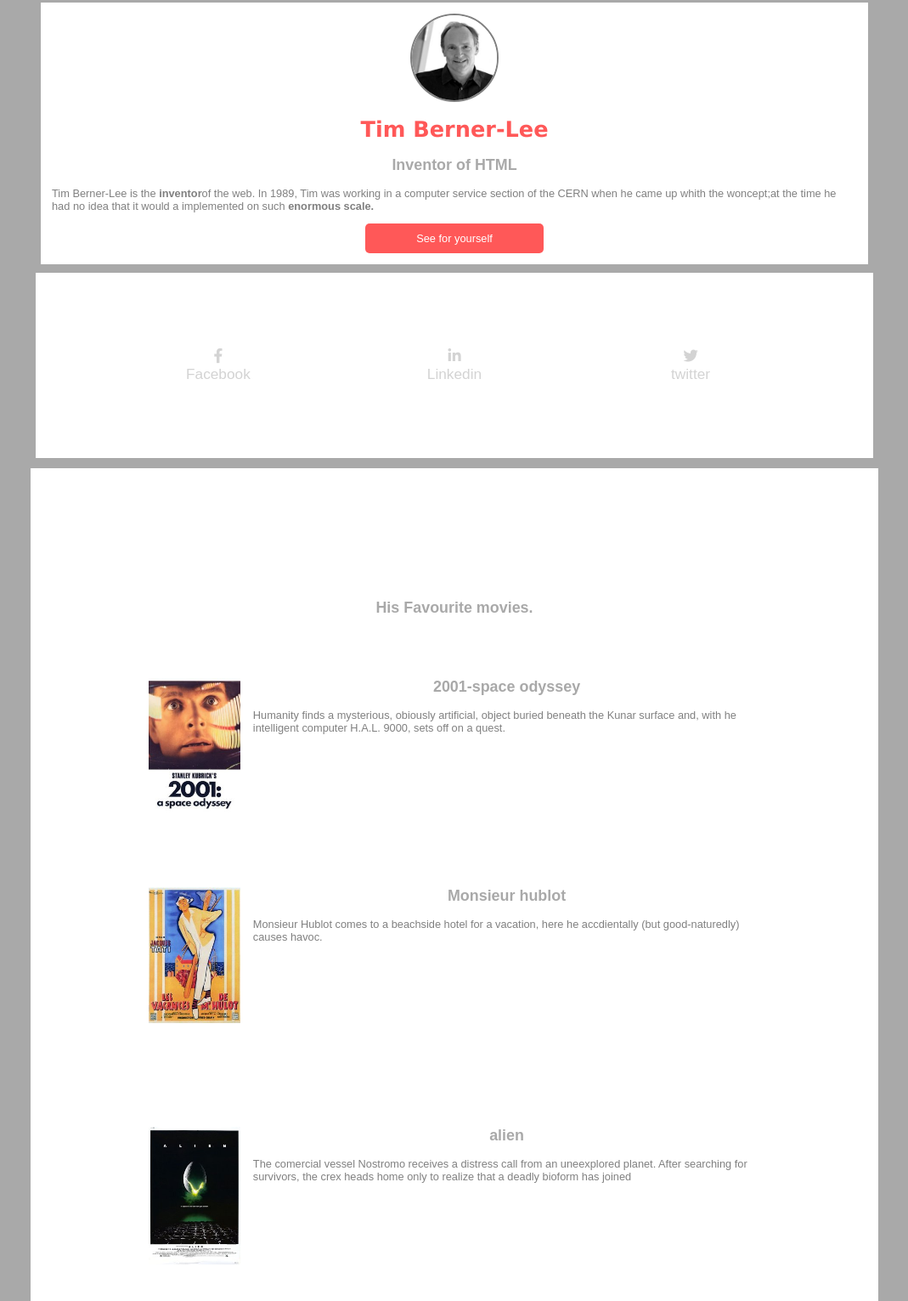
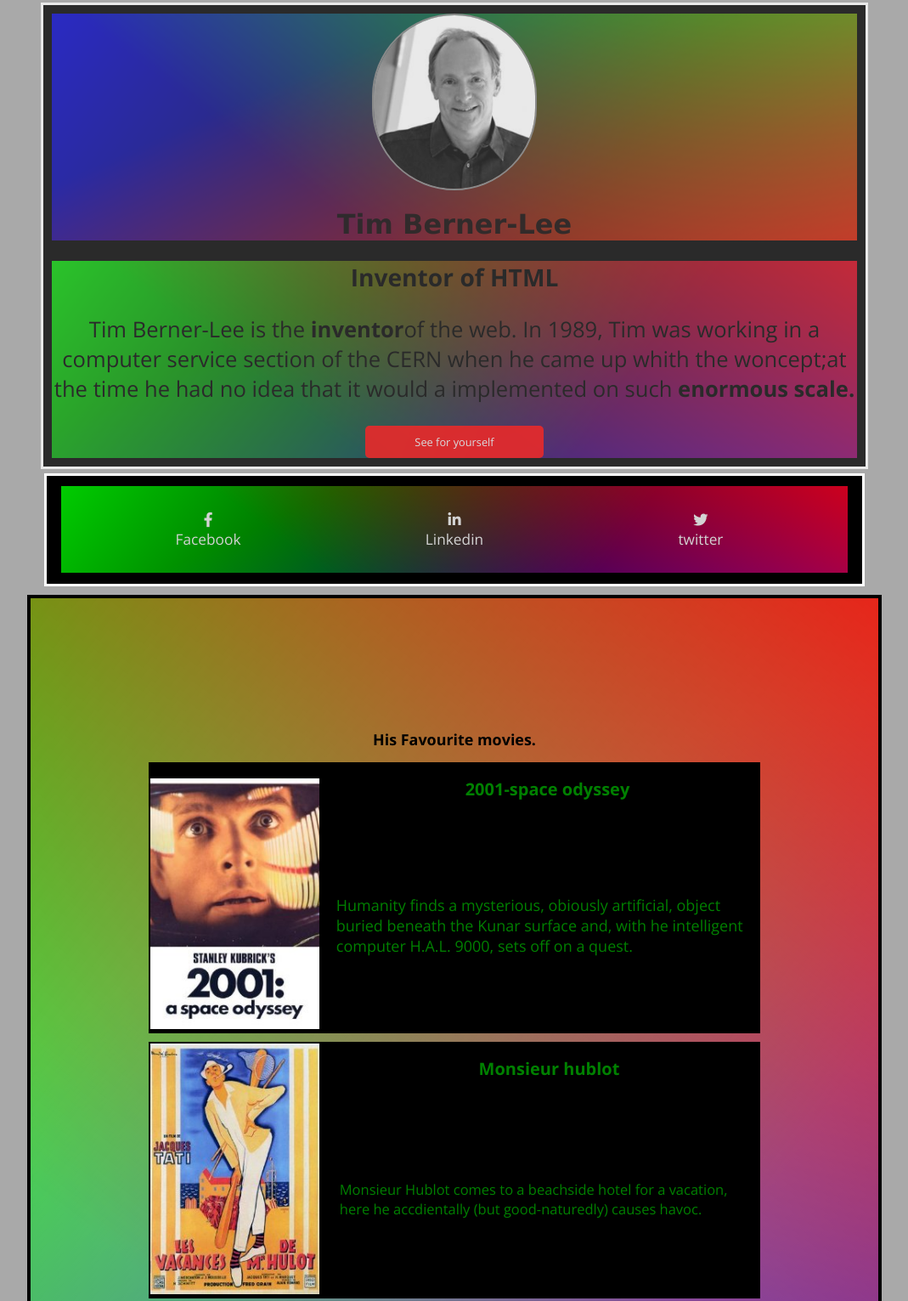
Before and after one commit to dorianstorella/Tim-Berner-Lee, a plain HTML site: page index.html in a window 1280 px wide. Shown: the part 5-1536 px from the top of the page at 85% size, without its empty margins (105-1174 px from the left). Drawn offline with nearby package versions, Linux system fonts and the light colour scheme.

Commit message:
ajout de template changement de couleur

```diff
--- a/index.html
+++ b/index.html
@@ -4,23 +4,24 @@
     <title>Tim berner lee</title>
     <link rel="stylesheet" href="style.css">
     <link rel="stylesheet" href="https://cdnjs.cloudflare.com/ajax/libs/font-awesome/5.9.0/css/all.css">
-
+    <link rel="stylesheet" href="http://fonts.googleapis.com/css?family=Open+Sans:400,300,700|Montserrat:400,700">
 </head>
 <body>
 
 <header>
-
+    <div class="tim">
         <img src="image/timbernerlee.jpg" alt="tim berner-lee">
         <h1>Tim Berner-Lee</h1>
+    </div>
+    <div class="inventor">
         <h2>Inventor of HTML</h2>
-
         <p>Tim Berner-Lee is the <strong>inventor</strong>of the web. In 1989, Tim was working in a computer service section of the CERN when he came up whith the woncept;at the time he had no idea that it would a implemented on such <strong>enormous scale.</strong></p>
         <span class="buton"><a href="https://fr.wikipedia.org/wiki/Tim_Berners-Lee">See for yourself</a></span>
-
+    </div>
 </header>
 
 <nav>
-
+     <div class="nav">
         <ul>
 
            <li> <a href=""><i class="fab fa-facebook-f"></i><br>Facebook</a></li>
@@ -29,6 +30,7 @@
 
         </ul>
 
+</div>
  </nav>
  <main>
         <h2>His Favourite movies.</h2>
@@ -36,19 +38,21 @@
 
 
 <section class="odyssey">
-        <img src="image/2001.jpg" alt="2001: a space pdyssey">
-        <h2>2001-space odyssey</h2>
-        <p>Humanity finds a mysterious, obiously artificial, object buried beneath the Kunar surface and, with he intelligent computer H.A.L. 9000, sets off on a quest.</p>
+
+        <div class="item1"><img src="image/2001.jpg" alt="2001: a space odyssey"></div>
+       <div class="item2"><h2>2001-space odyssey</h2></div>
+       <div class="item3"> <p>Humanity finds a mysterious, obiously artificial, object buried beneath the Kunar surface and, with he intelligent computer H.A.L. 9000, sets off on a quest.</p></div>
+    </div>
 </section>
     <section class="hublot">
-            <img src="image/image4.jpg" alt="monsieur hublot">
-            <h2>Monsieur hublot</h2>
-            <p>Monsieur Hublot comes to a beachside hotel for a vacation, here he accdientally (but good-naturedly) causes havoc. </p>
+           <div class="item4"> <img src="image/image4.jpg" alt="monsieur hublot"></div>
+           <div class="item5"> <h2>Monsieur hublot</h2></div>
+           <div class="item6"> <p>Monsieur Hublot comes to a beachside hotel for a vacation, here he accdientally (but good-naturedly) causes havoc.</p></div>
     </section>
     <section class="alien">
-        <img src="image/alien.jpg" alt="alien">
-        <h2>alien</h2>
-        <p>The comercial vessel Nostromo receives a distress call from an uneexplored planet. After searching for survivors, the crex heads home only to realize that a deadly bioform has joined</p>
+       <div class="item7"> <img src="image/alien.jpg" alt="alien"></div>
+       <div class="item8"> <h2>alien</h2></div>
+        <div class="item9"><p>The comercial vessel Nostromo receives a distress call from an uneexplored planet. After searching for survivors, the crex heads home only to realize that a deadly bioform has joined</p></div>
     </section>
 </main>
 
--- a/style.css
+++ b/style.css
@@ -1,7 +1,10 @@
 body {
     background-color:darkgray;
-   font-family: sans-serif;
-   font-size: 80%;
+    opacity:1;
+    font-size: 80%;
+    font-family: 'Montserrat', sans-serif;
+    font-family: 'Open Sans', sans-serif;
+
 }
 
 header {
@@ -10,7 +13,8 @@ header {
     padding: 10px;
     border: solid white;
     margin:auto ;
-    background-color:white;
+    background-color:black;
+    opacity:0.75;
     display:block;
     width:75%;
 
@@ -22,21 +26,21 @@ header img {
     display:block;
     margin-left:auto;
     margin-right:auto;
-    width:50%;
+
     border-radius: 200px;
-    height:100px;
-    width:100px;
+    height:150px;
+
     border:2px solid gray;
 }
 h1 {
 
     color:red;
-    opacity: 0.65;
+    opacity: 0.9;
     text-align:center;
     font-family: verdana, serif;
 }
 h2 {
-    color:darkgray;
+    color:black;
     text-align: center;
     font-size: 140%;
 
@@ -45,7 +49,7 @@ span {
     padding:10px;
     width: 50px;
     background-color: red;
-    opacity:0.65;
+    opacity:0.9;
     margin-left:auto;
     margin-right:auto;
     display:block;
@@ -74,71 +78,168 @@ ul  {
     display:flex;
     flex-direction:row;
     margin-top:10px;
-    width:66%;
-    background-color:white;
-    margin-left:11%;
-    padding:6%;
+    width:93%;
+    background: linear-gradient(217deg, rgba(255,0,0,.8), rgba(255,0,0,0) 70.71%),
+                linear-gradient(127deg, rgba(0,255,0,.8), rgba(0,255,0,0) 70.71%),
+                linear-gradient(336deg, rgba(0,0,255,.8), rgba(0,0,255,0) 70.71%);
+    margin:auto;
+    padding:3%;
 
  }
-ul > li
-    {
-    text-align:center;
-    padding:12px;
+ul > li {
     margin:auto;
-    width:75%;
-
+    width:100%;
     text-align: center;
 }
+
 li {
     list-style: none;
     font-size:135%;
     font-family:Arial, Helvetica, sans-serif,;
 }
+
 main {
     padding:11%;
     margin:auto;
     margin-top:10px;
     width:57%;
     height:120%;
-    background-color: white;
+    background: linear-gradient(217deg, rgba(255,0,0,.8), rgba(255,0,0,0) 70.71%),
+            linear-gradient(127deg, rgba(0,255,0,.8), rgba(0,255,0,0) 70.71%),
+            linear-gradient(336deg, rgba(0,0,255,.8), rgba(0,0,255,0) 70.71%);
+    border: 4px solid black
+        }
+.odyssey {
+    display:grid;
+    grid-template-columns: auto  auto ;
+    grid-gap:1px;
+    background-color:black;
 }
-.odyssey {
-    margin-top: 10%;
+.odyssey > div {
+    background-color:black;
+    border:1px solid black;
+    padding:1px;
+    font-size:10px;
+}
+.odyssey .item1 {
+    grid-row:1 / 3;
+}
+.odyssey img {
+    width:93%;
+    margin-top:8%;
+}
+.odyssey h2 {
+    font-size:200%;
+    color:green;
+}
+.odyssey p {
+    color:green;
+    font-size:180%;
 
 }
 
-.odyssey img {
-    display:block;
-    float:left;
-    width:15%;
-    margin-right: 15px;
+.hublot {
+    display:grid;
+    grid-template-columns:auto auto ;
+    grid-gap:5px;
+    background-color:black;
+    margin-top:10px;
+}
+.hublot > div {
+    background-color:black;
+    border:1px solid black;
+    padding:1px;
+    font-size:10px;
+}
+.item4  {
+    grid-row:1 / 3 ;
+}
+
+.hublot img {
+
+     width:93%;
+}
+.hublot h2 {
+    color:green;
+    font-size:200%;
+}
+.hublot p {
+    color:green;
+    font-size:165%;
+}
+.alien {
+    display:grid;
+    grid-template-columns:auto auto ;
+    grid-gap:5px;
+    background-color:black;
+    margin-top: 10px;
+}
+.alien > div {
+    background-color:black;
+    border:1px solid black;
+    padding:0px;
+    font-size:10px;
+}
+.item7 {
+    grid-row:1 / 3 ;
+}
+.alien img {
+        margin-top:6%;
+         width:95%;
+}
+.alien h2 {
+    color:green;
+    font-size:200%
+}
+.alien p {
+    color:green;
+    font-size:165%
+}
+
+
+
+
+
+
+
+.tim {
+    background: linear-gradient(336deg, rgba(255,0,0,.8), rgba(255,0,0,0) 70.71%),
+            linear-gradient(217deg, rgba(0,255,0,.8), rgba(0,255,0,0) 70.71%),
+            linear-gradient(127deg, rgba(0,0,255,.8), rgba(0,0,255,0) 70.71%);
+}
+.tim h1 {
+    font-size:250%;
+    text-align:center;
+    color:black;
 
 }
-.odyssey p {
-
-
+.tim img {
+    width:20%;
+    height:20%;
 }
-.hublot {
-    margin-top:25%;
+.inventor h2  {
+    font-size:220%;
+    text-align:center;
+    color:black;
 
 
 
 }
-.hublot img {
-    display:block;
-     width:15%;
-    float:left;
-    margin-right:15px;
+.inventor p {
+    font-size:200%;
+    text-align:center;
+    color:black;
+}
+.inventor {
+    background: linear-gradient(217deg, rgba(255,0,0,.8), rgba(255,0,0,0) 70.71%),
+    linear-gradient(127deg, rgba(0,255,0,.8), rgba(0,255,0,0) 70.71%),
+    linear-gradient(336deg, rgba(0,0,255,.8), rgba(0,0,255,0) 70.71%);}
+.nav {
 
-
+background-color: black;
+padding:1%;
+width:74%;
+margin:auto;
+border:3px solid white;
+margin-top:5px;
 }
-.alien {
-    margin-top: 30%;
-}
-.alien img {
-        display:block;
-         width:15%;
-        float:left;
-        margin-right:15px;
-
-}
```
Lines whose indentation alone changed are shown as unchanged.
